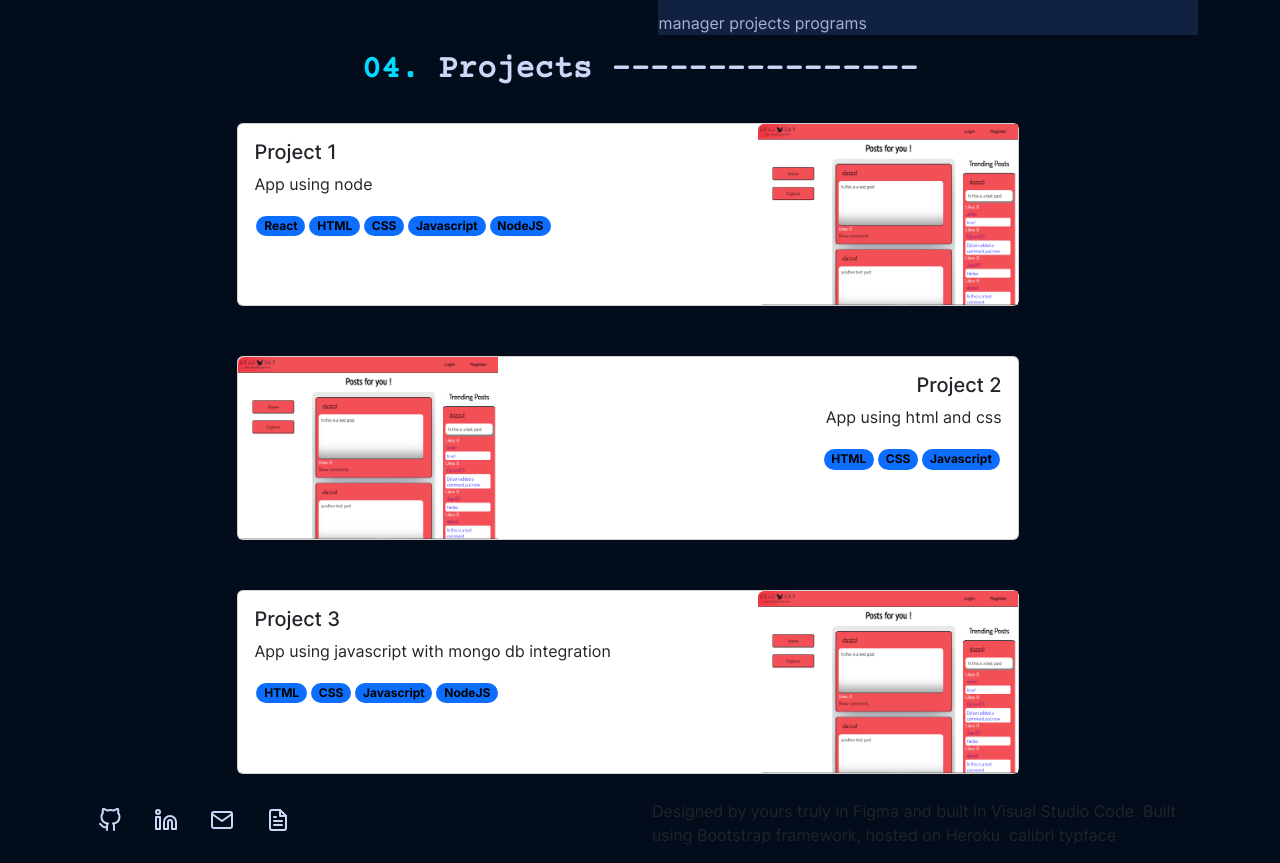
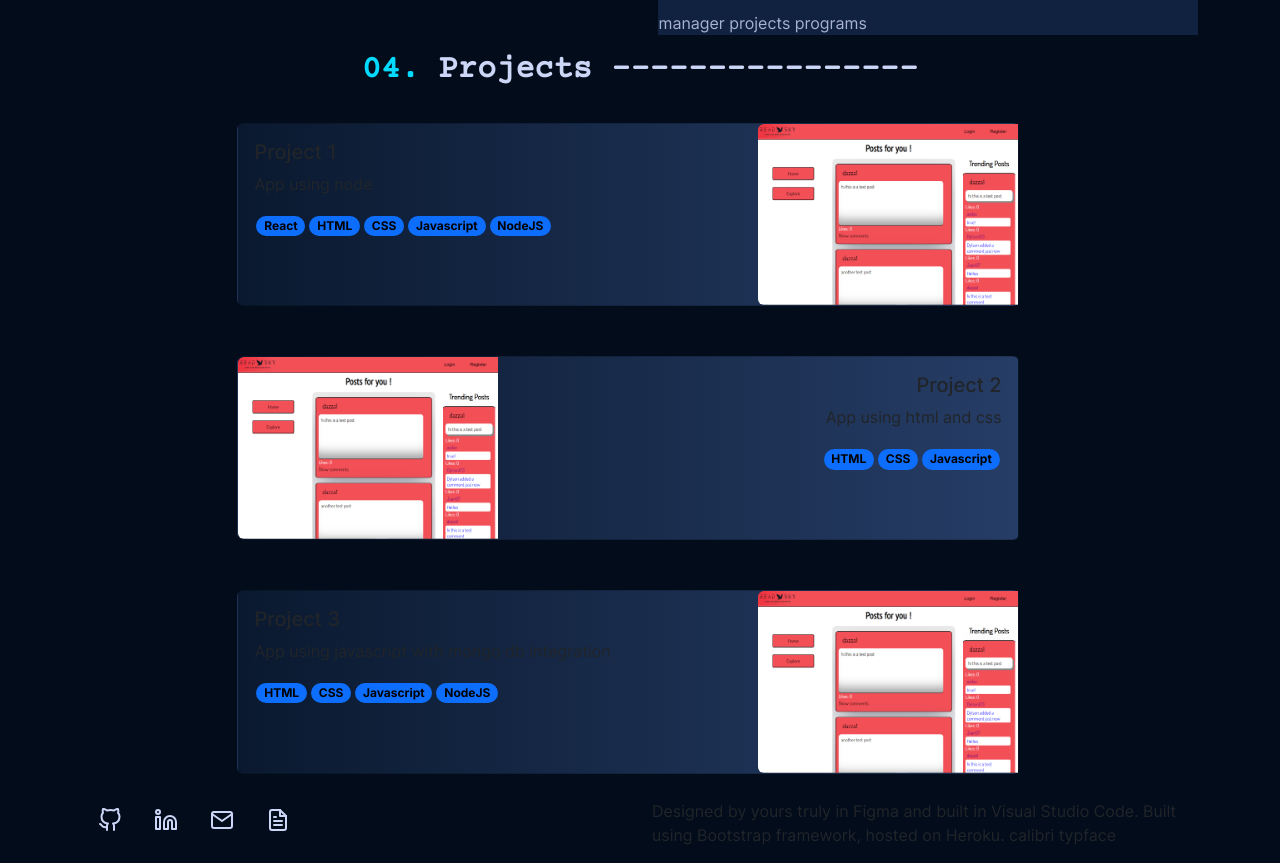
Before and after one commit to darylbg/db-portfolio, a React (Create React App) app: page / in a window 1280 px wide. Shown: the part 1800-2663 px from the top of the page. Built offline with nearby package versions, Linux system fonts and the light colour scheme.

Commit message:
projectcomponent styling

```diff
--- a/src/components/ProjectComponent.js
+++ b/src/components/ProjectComponent.js
@@ -4,7 +4,7 @@ import ProjectPills from './subComponents/ProjectPills';
 import { ExternalLink, Code } from 'react-feather';
 import '../assets/css/ProjectComponent.css';
 
-function ProjectComponent({ index, title, description, img, pills }) {
+function ProjectComponent({ index, title, description, img, pills, liveLink, codeLink }) {
     const [ isHovered, setIsHovered] = useState(false);
 
     const handleMouseEnter = () => {
@@ -15,8 +15,12 @@ function ProjectComponent({ index, title, description, img, pills }) {
         setIsHovered(false);
       };
 
+      const Styles = {
+        background: 'linear-gradient(90deg, rgba(10,25,47,1) 0%, rgba(38,61,102,1) 100%)',
+      }
+
     return(
-        <div className="project-card card mb-3" id={index}>
+        <div className="project-card card mb-3" id={index} style={Styles}>
             { index%2 === 0 ? (
             <div className="row g-0">
                 <div className="col-md-8">
@@ -33,13 +37,13 @@ function ProjectComponent({ index, title, description, img, pills }) {
                 <div className="project-image col-md-4" onMouseEnter={handleMouseEnter} onMouseLeave={handleMouseLeave}>
                         <img src={require(`../assets/images/${img}`)} className="img-fluid rounded-start" alt="..."></img>
                         <div className={`img-hover ${isHovered ? '' : 'd-none'}`}>
-                            <Link to='/'>
+                            <Link to={liveLink} target='_blank'>
                                 <div className='hover-live-link align-middle'>
                                     <ExternalLink />
                                     <span >View live</span>
                                 </div>
                             </Link>
-                            <Link to='/'>
+                            <Link to={codeLink} target='_blank'>
                                 <div className='hover-code-link align-middle'>
                                     <Code />
                                     <span className=''>Source code</span>
@@ -54,13 +58,13 @@ function ProjectComponent({ index, title, description, img, pills }) {
                 <div className={"project-image col-md-4"} onMouseEnter={handleMouseEnter} onMouseLeave={handleMouseLeave}>
                 <img src={require(`../assets/images/${img}`)} className="img-fluid rounded-start" alt="..."></img>
                     <div className={`img-hover ${isHovered ? '' : 'd-none'}`}>
-                        <Link to='/'>
+                        <Link to={liveLink} target='_blank'>
                             <div className='hover-live-link align-middle'>
                                 <ExternalLink />
                                 <span >View live</span>
                             </div>
                         </Link>
-                        <Link to='/'>
+                        <Link to={codeLink} target='_blank'>
                             <div className='hover-code-link align-middle'>
                                 <Code />
                                 <span className=''>Source code</span>
--- a/src/sections/Projects.js
+++ b/src/sections/Projects.js
@@ -4,7 +4,7 @@ import '../assets/css/Style.css';
 
 function Projects() {
     const projects = [
-        {title: 'Project 1', description: 'App using node', img: 'ReadSky.PNG', liveLink: '', codeLink: '',
+        {title: 'Project 1', description: 'App using node', img: 'ReadSky.PNG', liveLink: 'https://www.youtube.com/', codeLink: 'https://github.com/darylbg/db-portfolio',
             pills: [
                 {name: 'React', link: 'https://create-react-app.dev/docs/adding-images-fonts-and-files/'},
                 {name: 'HTML', link: 'https://create-react-app.dev/docs/adding-images-fonts-and-files/'},
@@ -13,14 +13,14 @@ function Projects() {
                 {name: 'NodeJS', link: 'https://create-react-app.dev/docs/adding-images-fonts-and-files/'}
             ]
         },
-        {title: 'Project 2', description: 'App using html and css', img: 'ReadSky.PNG',
+        {title: 'Project 2', description: 'App using html and css', img: 'ReadSky.PNG', liveLink: 'https://www.youtube.com/', codeLink: 'https://github.com/darylbg/db-portfolio',
             pills: [
                 {name: 'HTML', link: 'https://create-react-app.dev/docs/adding-images-fonts-and-files/'},
                 {name: 'CSS', link: 'https://create-react-app.dev/docs/adding-images-fonts-and-files/'},
                 {name: 'Javascript', link: 'https://create-react-app.dev/docs/adding-images-fonts-and-files/'},
             ]
         },
-        {title: 'Project 3', description: 'App using javascript with mongo db integration', img: 'ReadSky.PNG',
+        {title: 'Project 3', description: 'App using javascript with mongo db integration', img: 'ReadSky.PNG', liveLink: 'https://www.youtube.com/', codeLink: 'https://github.com/darylbg/db-portfolio',
             pills: [
                 {name: 'HTML', link: 'https://create-react-app.dev/docs/adding-images-fonts-and-files/'},
                 {name: 'CSS', link: 'https://create-react-app.dev/docs/adding-images-fonts-and-files/'},
@@ -37,7 +37,7 @@ function Projects() {
            </div>
            <div className="row projects-row">
            {projects.map((project, index) => (
-                <ProjectComponent key={index} index={index} title={project.title} description={project.description} img={project.img} pills={project.pills} />
+                <ProjectComponent key={index} index={index} title={project.title} description={project.description} img={project.img} pills={project.pills} liveLink={project.liveLink} codeLink={project.codeLink} />
            ))}
            </div>
         </div>
```
